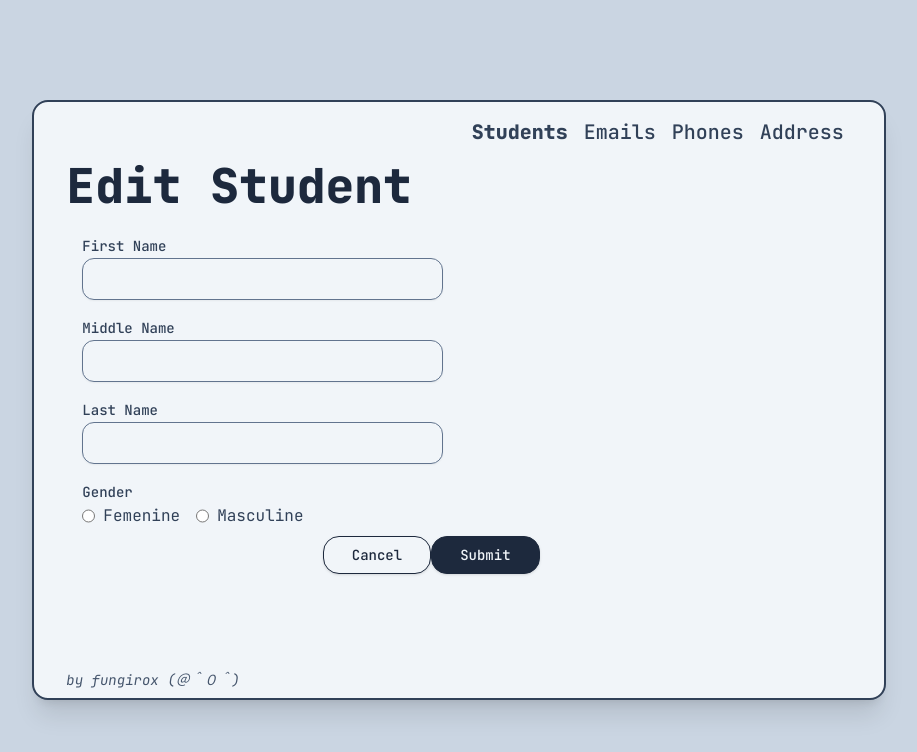
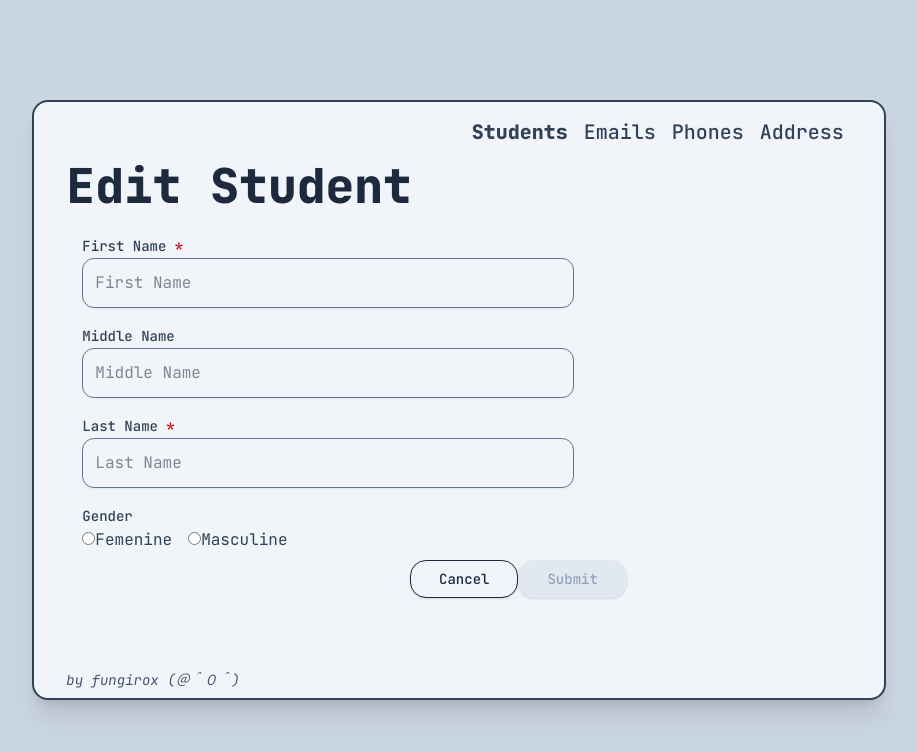
Before and after one commit to fungirox/students-api, an Angular app in the folder students-view/: page /student/edit/1 in a window 1280 px wide. Shown: the top 752 px of the page, without its empty margins (181-1098 px from the left). Built offline with nearby package versions, Linux system fonts and the light colour scheme; no server answers.

Commit message:
Cambio a formgroup de ngmodel

```diff
--- a/students-view/src/app/pages/student/student-edit/student-edit.html
+++ b/students-view/src/app/pages/student/student-edit/student-edit.html
@@ -1,48 +1,88 @@
 <h1 class="text-5xl font-extrabold text-slate-800">
     Edit Student
 </h1>
-@if(student()){
-<div class="flex flex-col p-4 w-1/2">
-    <form (ngSubmit)="updateStudent()">
+@if(student_exist){
+<div class="flex flex-col p-4 w-2/3">
+    <form [formGroup]="student_form" (ngSubmit)="updateStudent()">
         <div class="w-full py-2">
-            <label for="first_name" class="text-sm font-medium text-slate-700">First Name</label>
-            <input required
-                class="bg-neutral-secondary-medium border border-slate-500 rounded-xl border-default-medium text-heading text-sm rounded-base focus:ring-brand focus:border-brand block w-full px-3 py-2.5 shadow-xs placeholder:text-body"
-                [(ngModel)]="student().first_name" type="text" id="first_name" name="first_name" />
+            <label for="first_name" class="text-sm font-medium text-slate-700">First Name <span
+                    class="text-red-700">*</span> </label>
+            <input required class="w-full px-3 py-3 shadow-xs rounded-xl border-default-medium bg-neutral-secondary-medium border
+                text-base text-slate-900 border-slate-500" placeholder="First Name" formControlName="first_name"
+                type="text" id="first_name" name="first_name" />
+            <div class="px-4">
+                @if (student_form.get('first_name')?.invalid && (student_form.get('first_name')?.dirty ||
+                student_form.get('first_name')?.touched)) {
+                @if(student_form.get('first_name')?.errors?.["required"]){
+                <span class="text-xs text-red-700 italic">First name is required</span>
+                }
+                @if(student_form.get('first_name')?.errors?.["minlength"]){
+                <span class="text-xs text-red-700 italic">First name must be at least 2 characters long</span>
+                }
+                }
+            </div>
         </div>
         <div class="w-full py-2">
             <label for="middle_name" class="text-sm font-medium text-slate-700">Middle Name</label>
-            <input
-                class="bg-neutral-secondary-medium border border-slate-500 rounded-xl border-default-medium text-heading text-sm rounded-base focus:ring-brand focus:border-brand block w-full px-3 py-2.5 shadow-xs placeholder:text-body"
-                [(ngModel)]="student().middle_name" type="text" id="middle_name" name="middle_name" />
+            <input class="w-full px-3 py-3 shadow-xs rounded-xl border-default-medium bg-neutral-secondary-medium border
+                text-base text-slate-900 border-slate-500" placeholder="Middle Name" formControlName="middle_name"
+                type="text" id="middle_name" name="middle_name" />
+            <div class="px-4">
+                @if (student_form.get('middle_name')?.invalid && (student_form.get('middle_name')?.dirty ||
+                student_form.get('middle_name')?.touched)) {
+                @if(student_form.get('middle_name')?.errors?.["minlength"]){
+                <span class="text-xs text-red-700 italic">Middle name must be at least 2 characters long</span>
+                }
+                }
+            </div>
         </div>
         <div class="w-full py-2">
-            <label for="last_name" class="text-sm font-medium text-slate-700">Last Name</label>
-            <input required
-                class="bg-neutral-secondary-medium border border-slate-500 rounded-xl border-default-medium text-heading text-sm rounded-base focus:ring-brand focus:border-brand block w-full px-3 py-2.5 shadow-xs placeholder:text-body"
-                [(ngModel)]="student().last_name" type="text" id="last_name" name="last_name" />
+            <label for="last_name" class="text-sm font-medium text-slate-700">Last Name <span
+                    class="text-red-700">*</span></label>
+            <input required class="w-full px-3 py-3 shadow-xs rounded-xl border-default-medium bg-neutral-secondary-medium border
+                text-base text-slate-900 border-slate-500" placeholder="Last Name" formControlName="last_name"
+                type="text" id="last_name" name="last_name" />
+            <div class="px-4">
+                @if (student_form.get('last_name')?.invalid && (student_form.get('last_name')?.dirty ||
+                student_form.get('last_name')?.touched)) {
+                @if(student_form.get('last_name')?.errors?.["required"]){
+                <span class="text-xs text-red-700 italic">Last name is required</span>
+                }
+                @if(student_form.get('last_name')?.errors?.["minlength"]){
+                <span class="text-xs text-red-700 italic">Last name must be at least 2 characters long</span>
+                }
+                }
+            </div>
         </div>
         <div class="w-full py-2">
-            <span class="text-sm font-medium text-slate-700">Gender</span>
-            <div class="flex flex-row space-x-4">
-                <div class="flex flex-row space-x-2">
-                    <input name="Femenine" id="Femenine" type="radio" [value]="'f'" [(ngModel)]="student().gender" />
-                    <label for="Femenine" class="text-slate-700">Femenine</label>
+            <fieldset>
+                <legend><span class="text-sm font-medium text-slate-700">Gender</span></legend>
+                <div class="flex flex-row space-x-4">
+                    <div class="flex flex-row space-x-2">
+                        <label class="text-slate-700"><input name="gender" type="radio" [value]="'f'"
+                                formControlName="gender" />Femenine</label>
+                    </div>
+                    <div class="flex flex-row space-x-2">
+                        <label class="text-slate-700"><input name="gender" type="radio" [value]="'m'"
+                                formControlName="gender" />Masculine</label>
+                    </div>
                 </div>
-                <div class="flex flex-row space-x-2">
-                    <input name="Masculine" id="Masculine" type="radio" [value]="'m'" [(ngModel)]="student().gender" />
-                    <label for="Masculine" class="text-slate-700">Masculine</label>
-                </div>
+            </fieldset>
 
-            </div>
+
         </div>
 
         <div class="flex flex-row justify-end ">
             <div class="w-1/3 flex flex-row justify-between ">
-                <button type="button" [routerLink]="['/']"
+                <button type="button" [routerLink]="['/student']"
                     class="bg-slate-100 text-slate-800 rounded-2xl shadow font-medium text-sm px-7 py-2 border">Cancel</button>
+                @if(student_form.valid){
                 <input type="submit"
                     class="text-slate-100 bg-slate-800 rounded-2xl shadow font-medium text-sm px-7 py-2 border border-slate-800" />
+                } @else{
+                <input type="submit" disabled
+                    class="text-slate-400 bg-slate-200 rounded-2xl shadow font-medium text-sm px-7 py-2 border border-slate-200" />
+                }
             </div>
         </div>
     </form>
--- a/students-view/src/app/pages/student/student-edit/student-edit.ts
+++ b/students-view/src/app/pages/student/student-edit/student-edit.ts
@@ -1,30 +1,28 @@
-import { Component, OnInit, signal, computed } from '@angular/core';
+import { Component, OnInit, signal, computed, inject } from '@angular/core';
 import { ActivatedRoute, Router, RouterLink } from '@angular/router';
 import { GetRequest } from '../../../services/read/get-request';
 import { UpdateRequest } from '../../../services/update/update-request';
-import { FormsModule } from '@angular/forms';
+import { FormsModule, ReactiveFormsModule, Validators, NonNullableFormBuilder} from '@angular/forms';
 import { Student } from '../../../interface/student';
 
 @Component({
   selector: 'app-student-edit',
-  imports: [FormsModule, RouterLink],
+  imports: [FormsModule, RouterLink, ReactiveFormsModule],
   templateUrl: './student-edit.html',
   styleUrl: './student-edit.css',
 })
 export class StudentEdit implements OnInit {
 
-  student_empty : Student = {
-    id : '',
-    first_name: '',
-    middle_name : '',
-    last_name : '',
-    gender: '',
-    created_at : '',
-    updated_at : ''
-  };
+  student_exist : boolean = true;
 
-  student = signal<Student>(this.student_empty);
-  public actual_student = computed(() => this.student());
+  fb = inject(NonNullableFormBuilder);
+  student_form = this.fb.group({
+    id: [''],
+    first_name: ['', { validators: [Validators.required, Validators.minLength(2), Validators.maxLength(45)] }],
+    middle_name: ['', { validators: [Validators.minLength(2), Validators.maxLength(45)] }],
+    last_name: ['', { validators: [Validators.required, Validators.minLength(2), Validators.maxLength(45)] }],
+    gender: ['']
+  });
 
   constructor(
     public get_request: GetRequest,
@@ -36,21 +34,24 @@ export class StudentEdit implements OnInit {
   ngOnInit() {
     const student_id = this.route.snapshot.paramMap.get("id");
     this.get_request.getStudentById(student_id == null ? "0" : student_id).subscribe({
-
       next: (response: any) => {
-        const student = response.student
-        this.student.set(response.student);
+        this.student_form.patchValue(response.student);
       },
-      error: (error) => console.error(error)
+      error: (error) => {
+        console.error(error);
+        this.student_exist = false;
+      }
     });
 
   }
 
   updateStudent() {
-    this.update_request.updateStudent(this.student().id, this.student()).subscribe({
+    const student_id = this.route.snapshot.paramMap.get("id");
+    this.update_request.updateStudent(student_id == null ? "0" : student_id, this.student_form.value).subscribe({
       next: (response: any) => {
-        const student = response.student
-        this.new_route.navigate([`/student/show/${student["id"]}`]);
+        const student_id = response.student.id;
+        this.student_form.patchValue(response.student);
+        this.new_route.navigate([`/student/show/${student_id}`]);
       },
       error: (error) => console.error(error)
     });
--- a/students-view/src/app/services/update/update-request.ts
+++ b/students-view/src/app/services/update/update-request.ts
@@ -9,7 +9,7 @@ export class UpdateRequest {
   private http = inject(HttpClient);
 
 
-  updateStudent(id: string, student: any) {
+  updateStudent(id: any, student: any) {
     return this.http.put(`${API_URL}students/${id}`, student)
   }
 }
```
